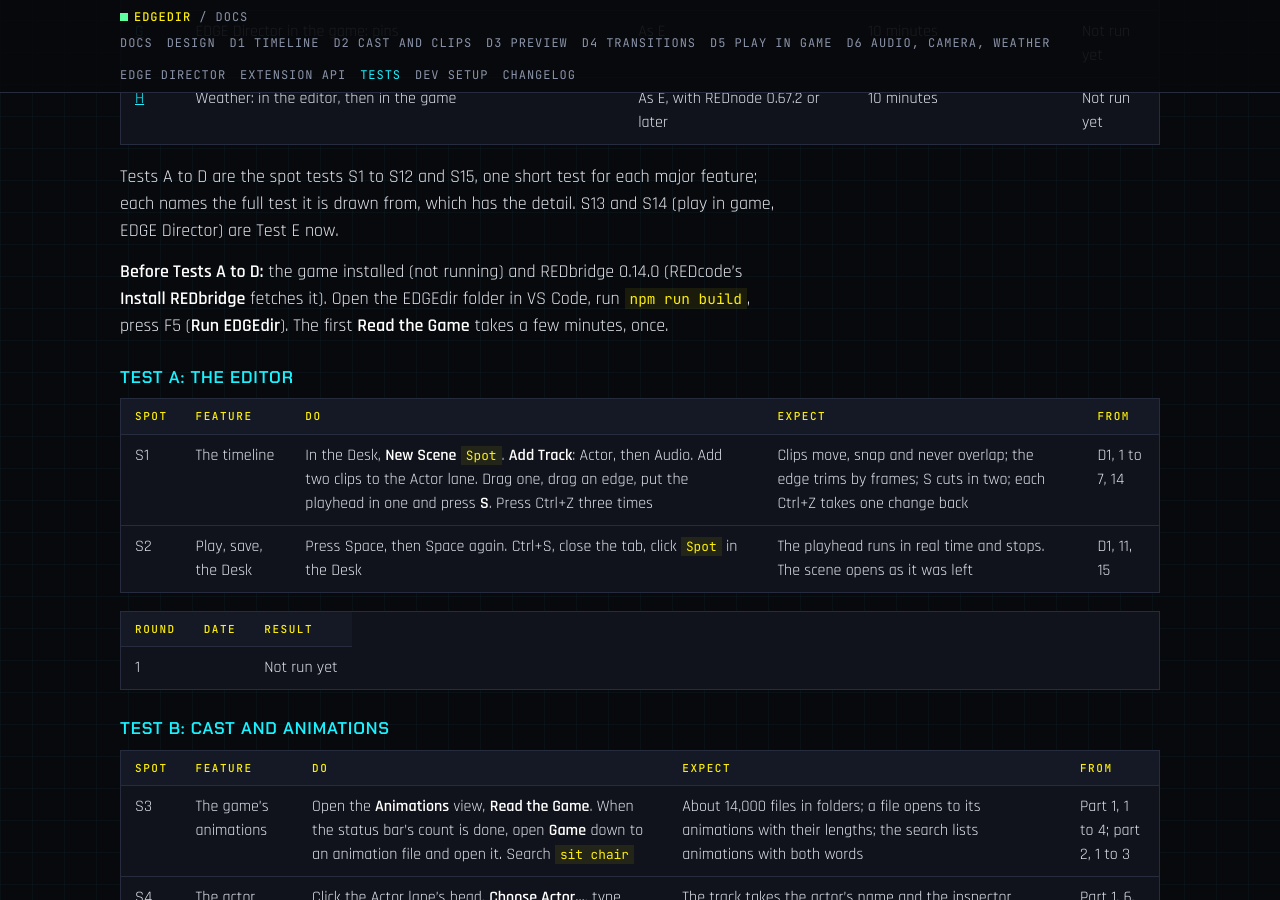
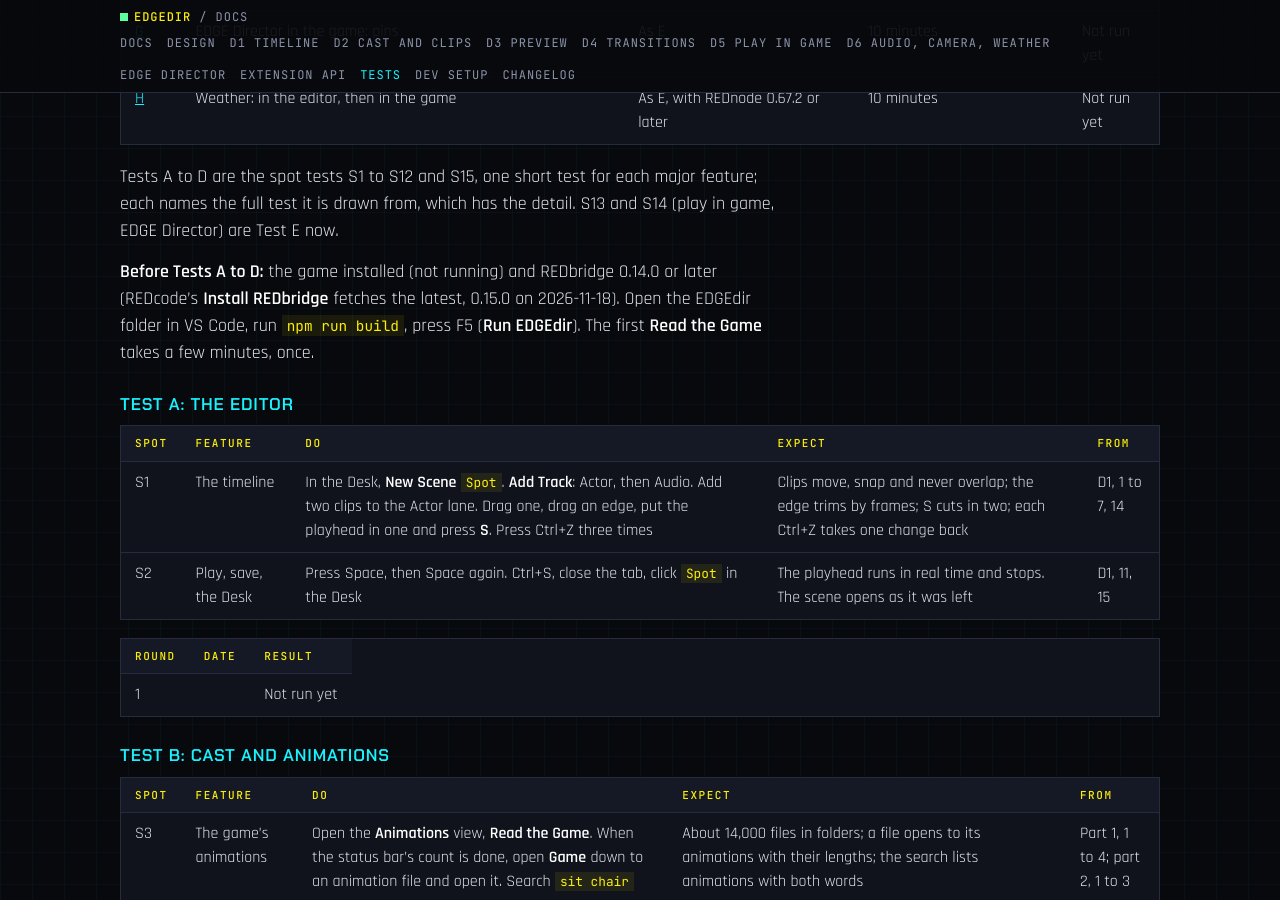
Before and after one commit to Edgemodders/EDGEdir, a Jekyll site: the page built from docs/testing.md, in a window 1280 px wide and 900 px high, scrolled down 3756 px. Built offline with Jekyll 4.4.1, drawn with Linux system fonts in a browser that asks for light colours.

Commit message:
Tests: REDbridge 0.14.0 or later; REDcode fetches 0.15.0 now
Co-Authored-By: Claude Fable 5.2 <noreply@anthropic.com>

```diff
--- a/docs/testing.md
+++ b/docs/testing.md
@@ -75,7 +75,7 @@ What the owner tests by hand, in lettered sections: **Test A**, **Test B** and s
 
 Tests A to D are the spot tests S1 to S12 and S15, one short test for each major feature; each names the full test it is drawn from, which has the detail. S13 and S14 (play in game, EDGE Director) are Test E now.
 
-**Before Tests A to D:** the game installed (not running) and REDbridge 0.14.0 (REDcode's **Install REDbridge** fetches it). Open the EDGEdir folder in VS Code, run `npm run build`, press F5 (**Run EDGEdir**). The first **Read the Game** takes a few minutes, once.
+**Before Tests A to D:** the game installed (not running) and REDbridge 0.14.0 or later (REDcode's **Install REDbridge** fetches the latest, 0.15.0 on 2026-11-18). Open the EDGEdir folder in VS Code, run `npm run build`, press F5 (**Run EDGEdir**). The first **Read the Game** takes a few minutes, once.
 
 ### Test A: The editor
 
```
